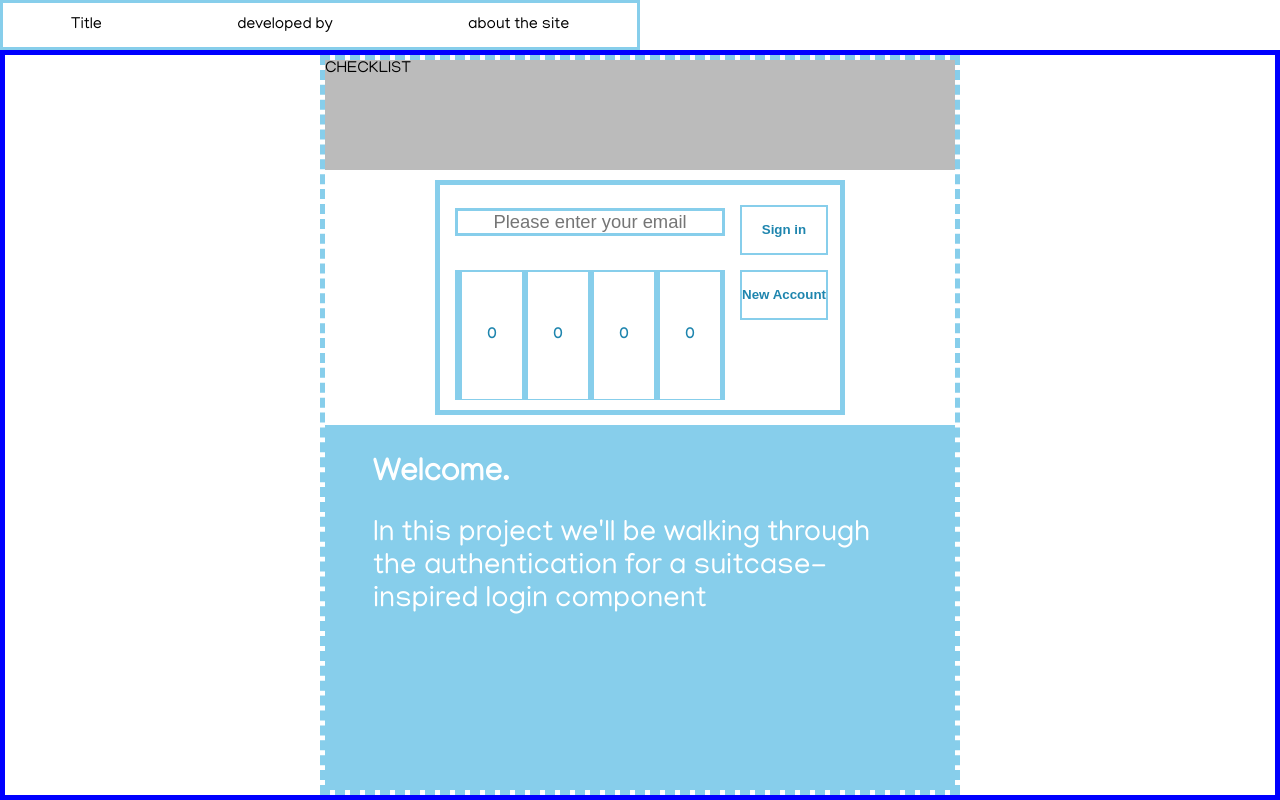
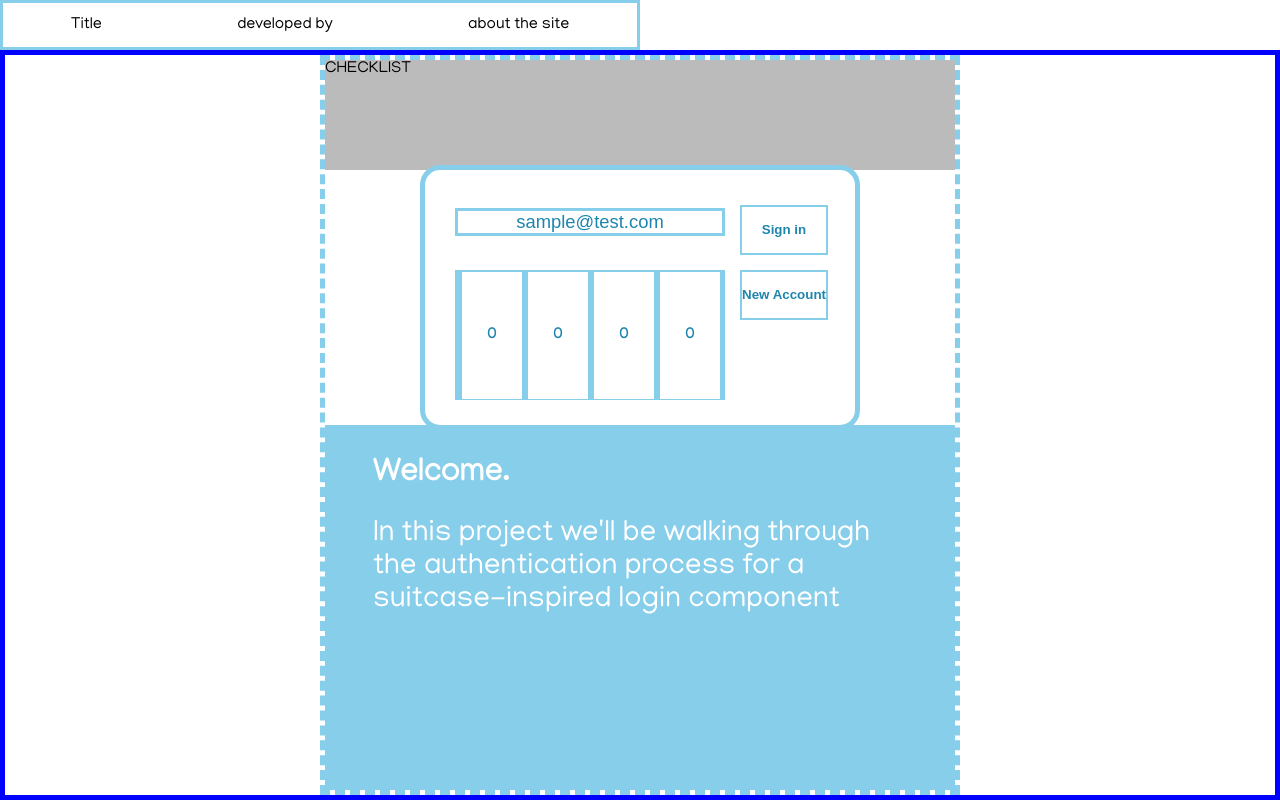
Before and after one commit to GSdaBlessedFist/Suitcase-Sec, a Next.js app: page / in a window 1280 px wide. Built offline with nearby package versions, Linux system fonts and the light colour scheme.

Commit message:
1)Signin process...matching the hashness

```diff
--- a/comments.js
+++ b/comments.js
@@ -3,14 +3,17 @@ const comments ={
 	"userFeedback":{
 		"EmailUpdate":"Great! You've entered a valid email",
 		"InvalidEmail":"Please enter a valid email address.",
-		"SigninAttempt":"Authentication attempt."
+		"SigninAttempt":"Authentication attempt.",
+		"SigninFail":"Authentication failed"
 
 	},
 	"processComments":{
-		"NoEmail0000": "<div class=\"info-title\">Welcome.<\/div> <div class=\"info-text\">In this project we'll be walking through the authentication for a suitcase-inspired login component<\/div>",
-		"InvalidEmail":"<div class=\"info-title\">Please enter a valid email address.<\/div></div><div class=\"info-text\">The email input is not matching the regex statement: </br><div class=\"info-code\"><strong><em>pattern = /^[^ ]+@[^ ]+\.[a-z]{2,3}$/<\/em></strong></div>",
-		"EmailUpdate": "<div class=\"info-title\">A valid email...good.</div><div class=\"info-text\">In this step, the email has been checked to be valid by matching it against a regex statement: </br><div class=\"info-code\"><strong><em>pattern = /^[^ ]+@[^ ]+\.[a-z]{2,3}$/<\/em></strong></div>",
-		"SigninAttempt": "<div class=\"info-title\">Signin attempt<\/div> <div class=\"info-text\">Step 1. Email: check /Pin: check<\/div><div class=\"info-text\">Step 2. A <em>user<\/em> object is created to check against the database.<\/div><ol class=\"info-text list\"><li>hash the user entered combination<\/li><li>compare it to the database entry<\/li><\/ol><div class=\"col-2\"><div class=\"right-group\"><div class=\"info-text \"><strong>Match:<\/strong> Yes<\/div><\/br><div class=\"info-text \">Congrats! <\/br>You\'ve signed in<\/div><\/div><div class=\"left-group\"><div class=\"info-text left\"><strong>Match:<\/strong> No<\/div><\/br><div class=\"info-text \">The email entered will stay but the lock positions with zero out.<\/div><\/div><\/div><div class=\"signinAttemptExtra\">ie...combination hashing: \"3541\"-><\/br>\"$2b$10$nOUIs5kJ7naTuTFkBy...\"<\/div>"
+		"NoEmail0000": "<div class=\"info-title\">Welcome.<\/div> <div class=\"info-text\">In this project we'll be walking through the authentication process for a suitcase-inspired login component<\/div>",
+		"InvalidEmail":"<div class=\"info-title\">Not a valid email address.<\/div></div><div class=\"info-text\">The email input is not matching the regex statement: </br><div class=\"info-code\"><strong><em>pattern = /^[^ ]+@[^ ]+\.[a-z]{2,3}$/<\/em></strong></div>",
+		"EmailUpdate": "<div class=\"info-title\">A valid email...good.</div><div class=\"info-text\">When the email input is clicked out of, the entry is checked for validity by matching it against a regex statement: </br><div class=\"info-code\"><strong><em>pattern = /^[^ ]+@[^ ]+\.[a-z]{2,3}$/<\/em></strong></div>",
+		"SigninAttempt": "<div class=\"info-title\">Signin attempt<\/div> <div class=\"info-text\">Step 1. Email: check /Pin: check<\/div><div class=\"info-text\">Step 2. A <em>user<\/em> object is created to check against the database.<\/div><ol class=\"info-text list\"><li>hash the user entered combination<\/li><li>compare it to the database entry<\/li><\/ol><div class=\"col-2\"><div class=\"right-group\"><div class=\"info-text \"><strong>Match:<\/strong> Yes<\/div><\/br><div class=\"info-text \">Congrats! <\/br>You\'ve signed in<\/div><\/div><div class=\"left-group\"><div class=\"info-text left\"><strong>Match:<\/strong> No<\/div><\/br><div class=\"info-text \">The email entered will stay but the lock positions with zero out.<\/div><\/div><\/div><div class=\"signinAttemptExtra\">ie...combination hashing: \"3541\"-><\/br>\"$2b$10$nOUIs5kJ7naTuTFkBy...\"<\/div>",
+		"SigninFail": "<div class=\"info-title\">Signin failed<\/div>",
+		"SigninSuccess": "<div class=\"info-title\">Signin successfully<\/div>",
 	}
 }
 
--- a/components/Login.js
+++ b/components/Login.js
@@ -5,7 +5,7 @@ import bcrypt from 'bcryptjs';
 const saltRounds = 10;
 
 export default function Login({setLoginProcessStep, userInfo,setCombo}) {
-	const [email, setEmail] = useState("");//sample@test.com
+	const [email, setEmail] = useState("sample@test.com");//sample@test.com
 	const [slotA,setSlotA]=useState("");
 	const [slotB,setSlotB]=useState("");
 	const [slotC,setSlotC]=useState("");
@@ -27,6 +27,7 @@ export default function Login({setLoginProcessStep, userInfo,setCombo}) {
 		//1 check if email is entered
 		//2 combo: gather posisitions into string
 		//3 hash the combo
+		//4 check user object against db or local userInfo
 
 		if(!email) return;
 		const combination = [slotA,slotB,slotC,slotD].join('');
@@ -46,6 +47,23 @@ export default function Login({setLoginProcessStep, userInfo,setCombo}) {
 		setLoginProcessStep("SigninAttempt")
 		console.log(comments.userFeedback.SigninAttempt)
 		console.log("%cUser: %o","font-weight:bold;color: green;",user)
+
+		//4 check user object against db or local userInfo
+		const filtered =  function(userInfo){
+			return  userInfo.filter(u=>u.email===user.email)
+		}
+		if(filtered(userInfo).length >0){
+			if(user.hashedCombo === filtered(userInfo)[0]['hashedCombo'] ){
+					setLoginProcessStep("SigninSuccess")
+					console.log("Found it")
+
+			}
+
+
+		}else{
+			setLoginProcessStep("SigninFail")
+			console.log("Email does not exist")
+		}
 	}
 
 	useEffect(() => {
--- a/pages/index.js
+++ b/pages/index.js
@@ -19,8 +19,8 @@ const usersObj = [
 export default function Home() {
   /*loginProcessStep:
   "NoEmail0000" || "InvalidEmail"
-  "EmailUpdate" || "Signin Success"
-  "Signin Fail" || "NewAccountSuccess"
+  "EmailUpdate" || "SigninSuccess"
+  "SigninFail" || "NewAccountSuccess"
   "NewAccountFail"
   */
   const [loginProcessStep,setLoginProcessStep]= useState("NoEmail0000");
--- a/styles/login-component.scss
+++ b/styles/login-component.scss
@@ -33,6 +33,8 @@
 		}
 	}
 	@include b(5px, $sb);
+	border-radius: 20px;
+	padding: 15px;
 }
 
 .email-input {
```
